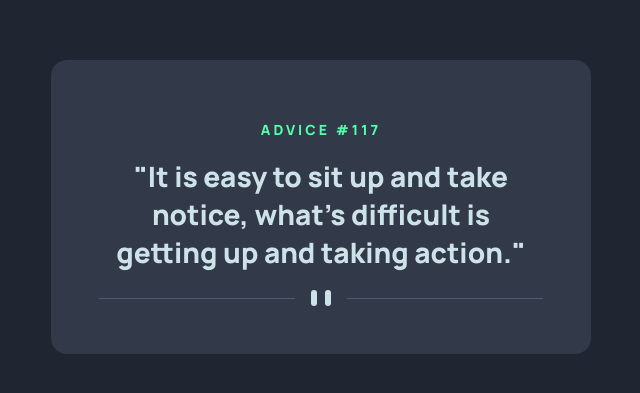
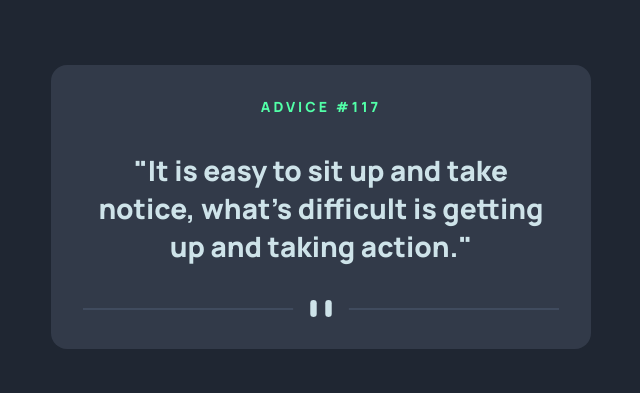
Before and after one commit to gefgu/advice-slip, a Next.js app: page / in a window 1280 px wide. Shown: the part 193-586 px from the top of the page, without its empty margins (319-959 px from the left). Built offline with nearby package versions, Linux system fonts and the light colour scheme.

Commit message:
Fix spacing after adding horizontal divider

```diff
--- a/styles/Home.module.css
+++ b/styles/Home.module.css
@@ -12,10 +12,13 @@
 .quoteBox {
   color: hsl(193, 38%, 86%);
   background-color: hsl(217, 19%, 24%);
-  padding: 48px;
+  padding: 32px;
   border-radius: 16px;
   text-align: center;
   max-width: 540px;
+  display: flex;
+  flex-direction: column;
+  gap: 16px;
 }
 
 .subHeading {
@@ -23,6 +26,7 @@
   color: hsl(150, 100%, 66%);
   letter-spacing: 3px;
   font-size: 14px;
+  margin: 0;
 }
 
 .quote {
```
